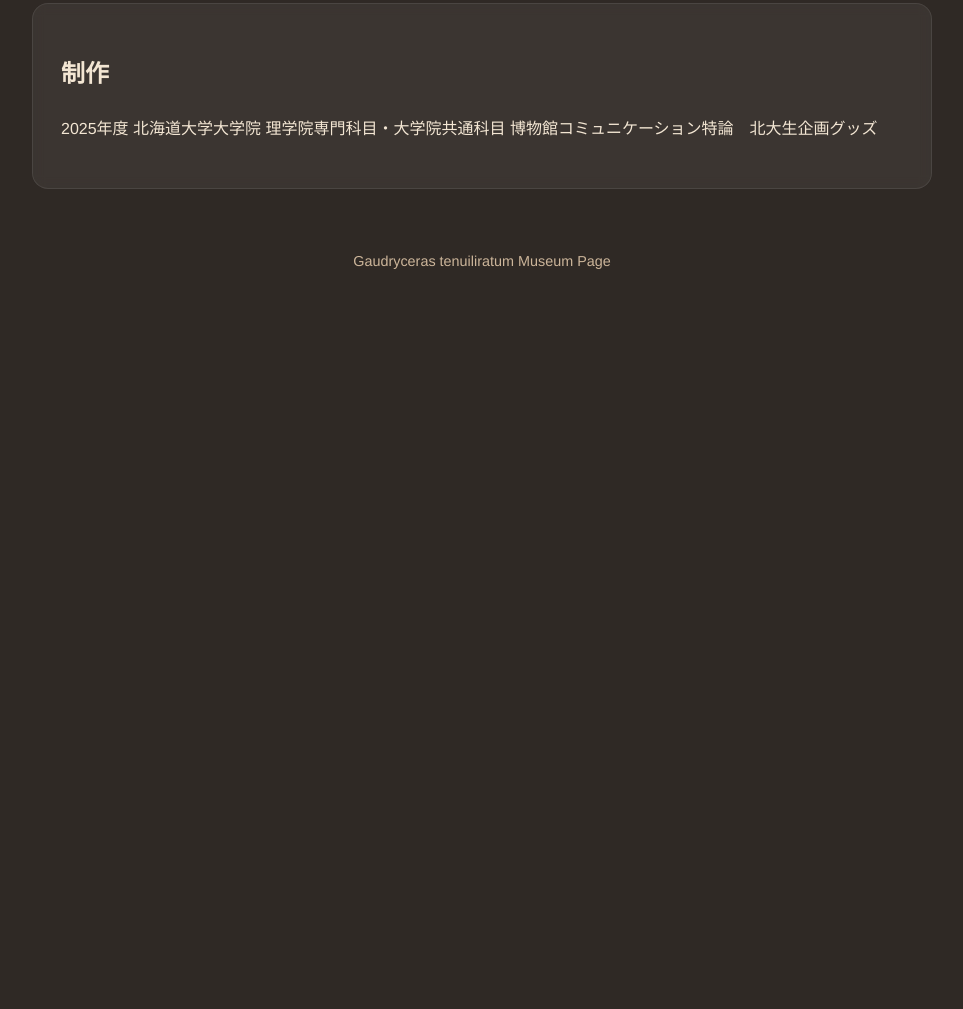
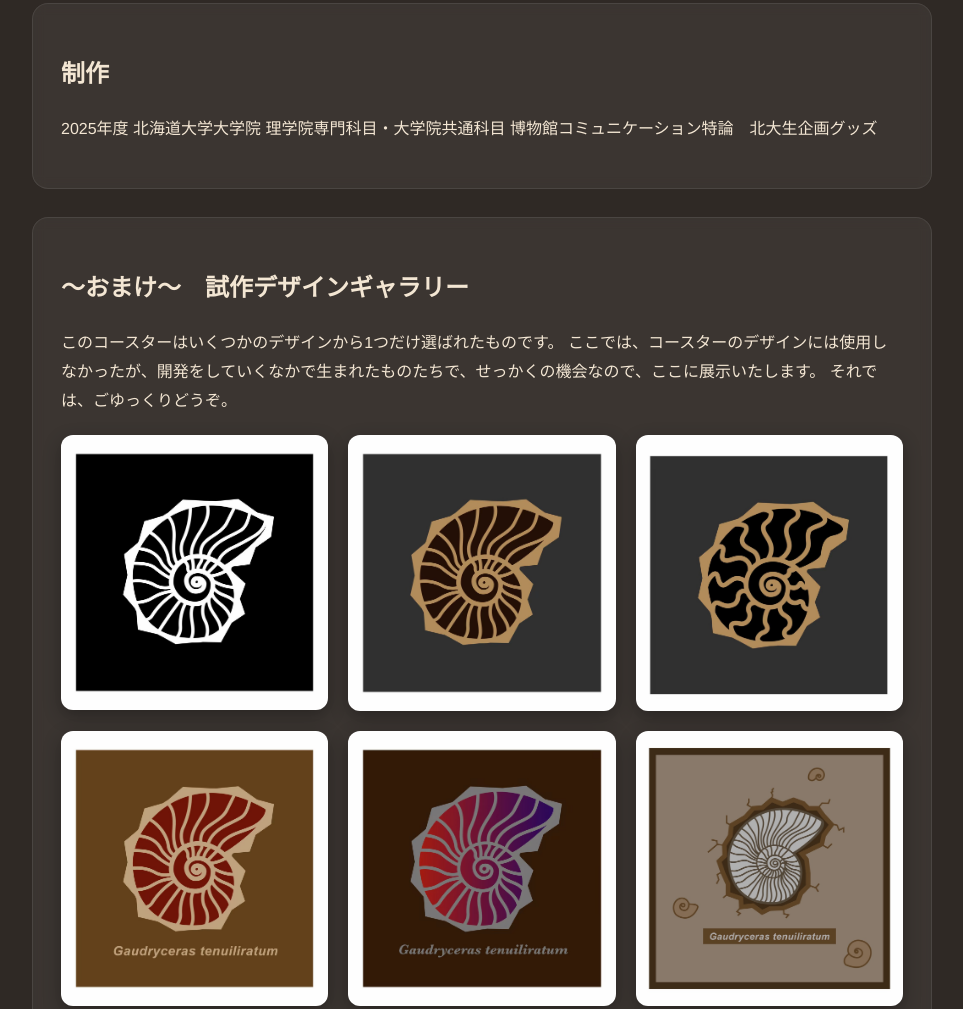
Before and after one commit to Sakeonigiri0203/Museum01plus-Gaudryceras, a plain HTML site: page index.html in a window 1280 px wide. Shown: the part 1038-2047 px from the top of the page, without its empty margins (158-1121 px from the left). Before the commit the page ends 1393 px from the top, so only its background shows below. Drawn offline with Linux system fonts and the light colour scheme.

Commit message:
Update index.html

```diff
--- a/index.html
+++ b/index.html
@@ -95,6 +95,24 @@
         text-align: center;
       }
     }
+
+    .gallery {
+      display: grid;
+      grid-template-columns: repeat(auto-fit, minmax(220px, 1fr));
+      gap: 20px;
+      margin-top: 20px;
+    }
+
+    .gallery img {
+      width: 100%;
+      border-radius: 12px;
+      box-shadow: 0 6px 18px rgba(0,0,0,0.3);
+      transition: 0.2s ease;
+    }
+
+    .gallery img:hover {
+      transform: scale(1.02);
+    }
   </style>
 </head>
 <body>
@@ -149,6 +167,33 @@
       </p>
     </section>
 
+    <section class="card">
+      <h2>～おまけ～　試作デザインギャラリー</h2>
+      <p>
+        このコースターはいくつかのデザインから1つだけ選ばれたものです。
+        ここでは、コースターのデザインには使用しなかったが、開発をしていくなかで生まれたものたちで、せっかくの機会なので、ここに展示いたします。
+        それでは、ごゆっくりどうぞ。
+      </p>
+    <div class="gallery">
+
+      <img src="imageG-1.jpg" alt="プロトタイプ1" />
+
+      <img src="imageG-2.jpg" alt="プロトタイプ2" />
+
+      <img src="imageG-3.jpg" alt="プロトタイプ3" />
+
+      <img src="imageG-4.jpg" alt="プロトタイプ4" />
+
+      <img src="imageG-5.jpg" alt="プロトタイプ5" />
+
+      <img src="imageG-6.jpg" alt="プロトタイプ6" />
+
+      <img src="imageG-7.jpg" alt="プロトタイプ7" />
+
+      <img src="imageG-8.jpg" alt="プロトタイプ8" />
+    </div>
+  </section>
+
     <footer>
       Gaudryceras tenuiliratum Museum Page
     </footer>
```
